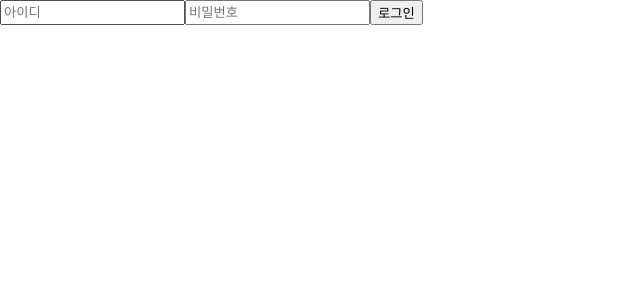
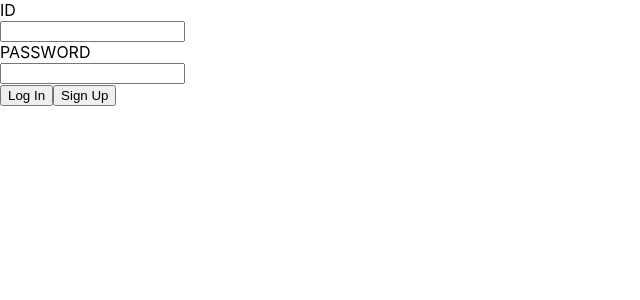
Before and after one commit to kima630/board, a React (Create React App) app: page / in a window 1280 px wide. Shown: the top 300 px of the page, without its empty margins (0-640 px from the left). Built offline with nearby package versions, Linux system fonts and the light colour scheme.

Commit message:
useState, onChange event

```diff
--- a/package.json
+++ b/package.json
@@ -10,6 +10,7 @@
     "react": "^17.0.2",
     "react-bootstrap": "^1.5.2",
     "react-dom": "^17.0.2",
+    "react-redux": "^7.2.3",
     "react-router-dom": "^5.2.0",
     "react-scripts": "4.0.3",
     "web-vitals": "^1.0.1"
--- a/src/App.js
+++ b/src/App.js
@@ -1,10 +1,10 @@
 import React from "react";
-import SignMain from "./Sign/SignMain";
+import LoginPage from "./Sign/LoginPage";
 
 const App = () => {
   return (
     <div>
-      <SignMain />
+      <LoginPage />
     </div>
   );
 };
--- /dev/null
+++ b/src/Sign/LoginPage.js
@@ -0,0 +1,52 @@
+import React, { useState } from "react";
+
+const LoginPage = () => {
+  const [Id, setId] = useState("");
+  const [Password, setPassword] = useState("");
+
+  // currentTarget를 사용하면 이벤트가 바인딩 된 해당하는 요소를 반환하며,
+  // 하위 구조가 복잡해질 때 사용하면 편리함.
+  const onIdHandler = (e) => {
+    setId(e.currentTarget.value);
+  };
+
+  const onPasswordHandler = (e) => {
+    setPassword(e.currentTarget.value);
+  };
+
+  // preventDefault를 쓰지 않을 때는 login 버튼을 누를 때마다 페이지가 refresh 됨.
+  // refresh 되면 event에 들어갈 것들이 행해지지 않음.
+  const onSubmitHandler = (e) => {
+    e.preventDefault();
+  };
+
+  return (
+    <div className="LoginPage">
+      <form>
+        <label>ID</label>
+        <br />
+        <input
+          className="id"
+          type="text"
+          value={Id}
+          onChange={onIdHandler}
+        ></input>
+        <br />
+        <label>PASSWORD</label>
+        <br />
+        <input
+          className="pw"
+          type="text"
+          value={Password}
+          onChange={onPasswordHandler}
+        ></input>
+        <div>
+          <button type="submit">Log In</button>
+          <button type="submit">Sign Up</button>
+        </div>
+      </form>
+    </div>
+  );
+};
+
+export default LoginPage;
--- a/src/Sign/SignMain.js
+++ /dev/null
@@ -1,17 +0,0 @@
-import React from "react";
-
-const SignIn = () => {
-  return (
-    <div>
-      <form style={{ display: "flex" }}>
-        <input type="text" placeholder="아이디"></input>
-        <input type="text" placeholder="비밀번호"></input>
-        <div>
-          <button type="submit">로그인</button>
-        </div>
-      </form>
-    </div>
-  );
-};
-
-export default SignIn;
```
Also changed, not shown: src/Sign/SignTemplate.js (deleted), src/component/BoardWrite.scss (deleted), 1 other file (tests, documents, lock files or other folders).
